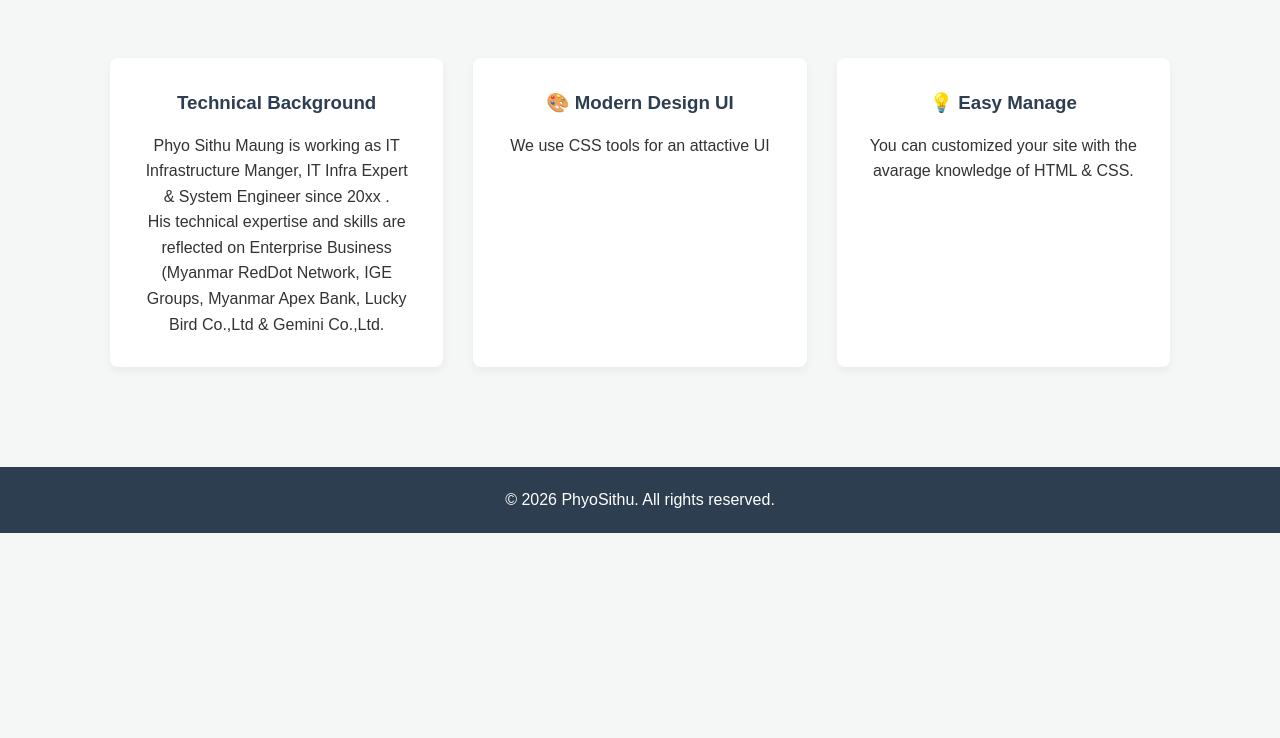
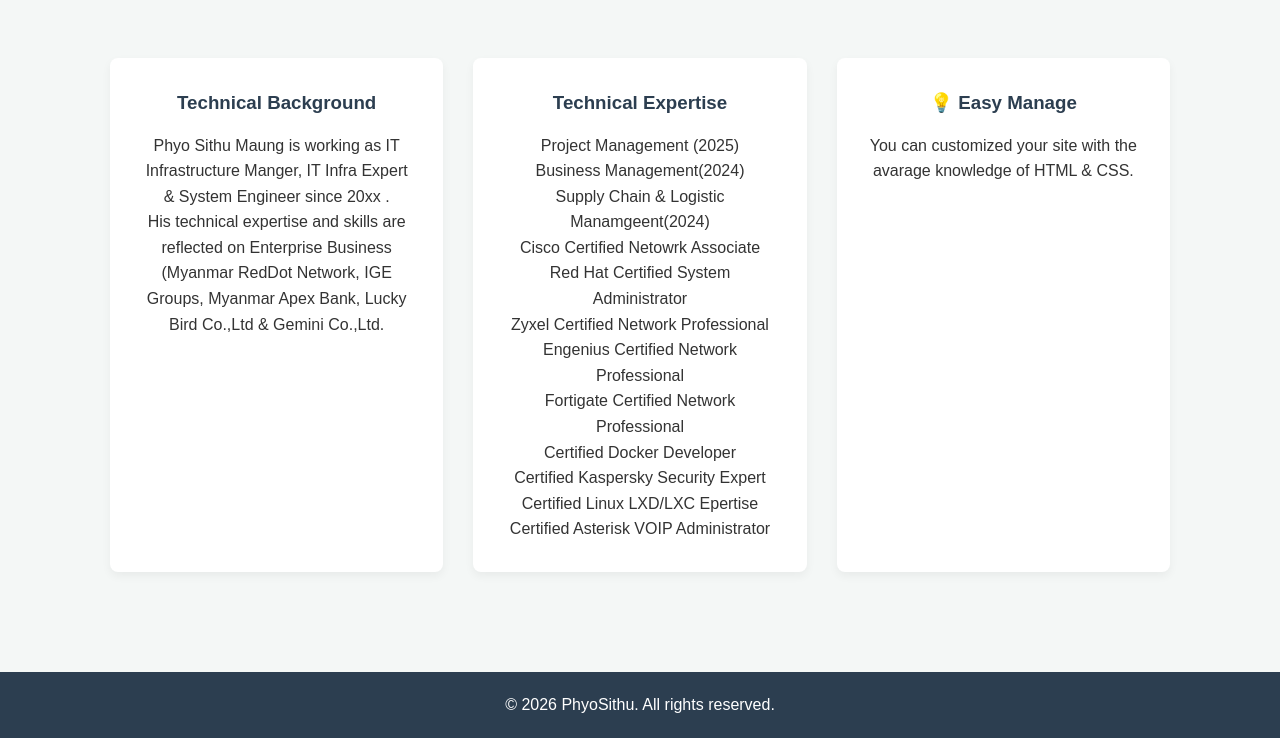
Before and after one commit to eastmothon/kophyosithu7, a plain HTML site: page index.html in a window 1280 px wide. Shown: the part 518-1256 px from the top of the page. Before the commit the page ends 1051 px from the top, so only its background shows below. Drawn offline with Linux system fonts and the light colour scheme; a web font is replaced by a local one.

Commit message:
Update index.html

```diff
--- a/index.html
+++ b/index.html
@@ -152,8 +152,19 @@
             <p>His technical expertise and skills are reflected on Enterprise Business (Myanmar RedDot Network, IGE Groups, Myanmar Apex Bank, Lucky Bird Co.,Ltd & Gemini Co.,Ltd. </p>
         </div>
         <div class="card">
-            <h3>🎨 Modern Design UI </h3>
-            <p>We use CSS tools for an attactive UI </p>
+            <h3>Technical Expertise</h3>
+            <p> Project Management (2025) </p>
+            <p> Business Management(2024) </p>
+            <p> Supply Chain & Logistic Manamgeent(2024) </p>
+            <p> Cisco Certified Netowrk Associate </p>
+            <p> Red Hat Certified System Administrator </p>
+            <p> Zyxel Certified Network Professional </p>
+            <p> Engenius Certified Network Professional </p>
+            <p> Fortigate Certified Network Professional </p>
+            <p> Certified Docker Developer </p>
+            <p> Certified Kaspersky Security Expert </p>
+            <p> Certified Linux LXD/LXC Epertise </p>
+            <p> Certified Asterisk VOIP Administrator  </p>
         </div>
         <div class="card">
             <h3>💡 Easy Manage </h3>
```
